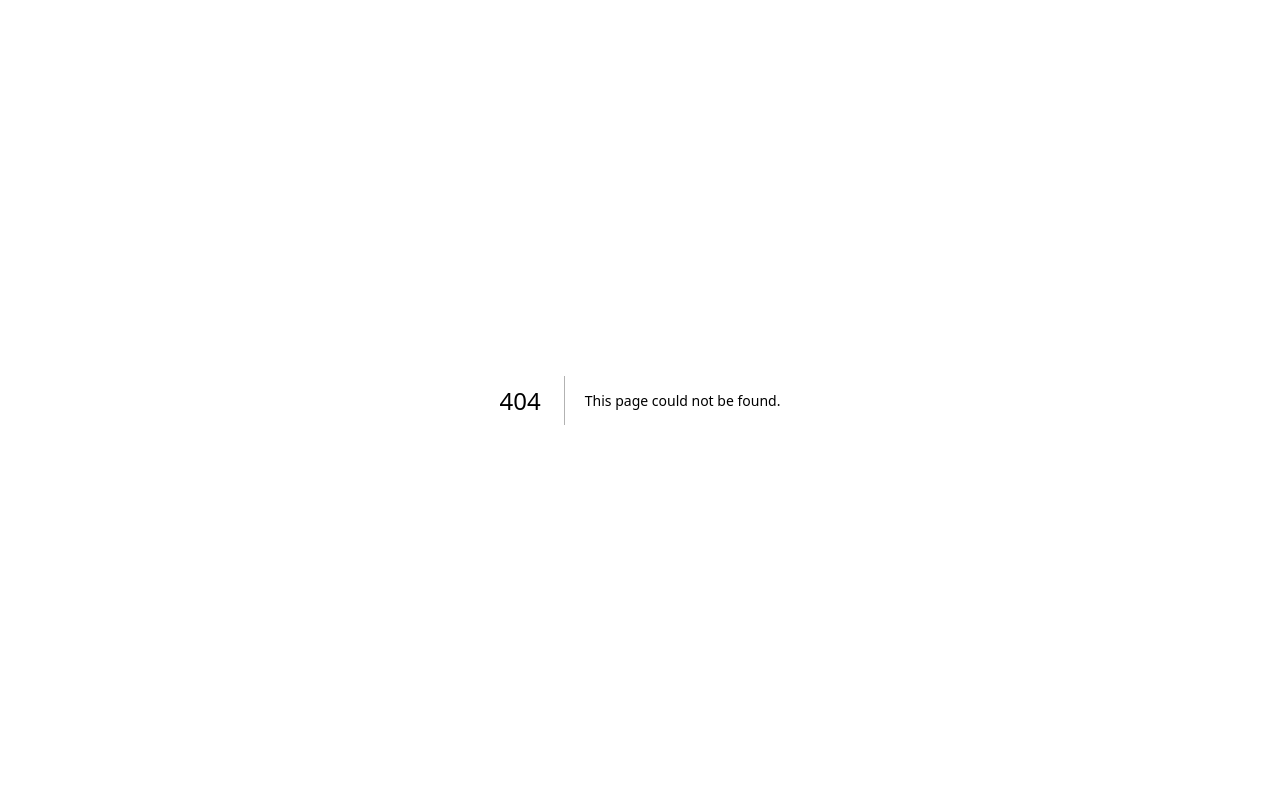
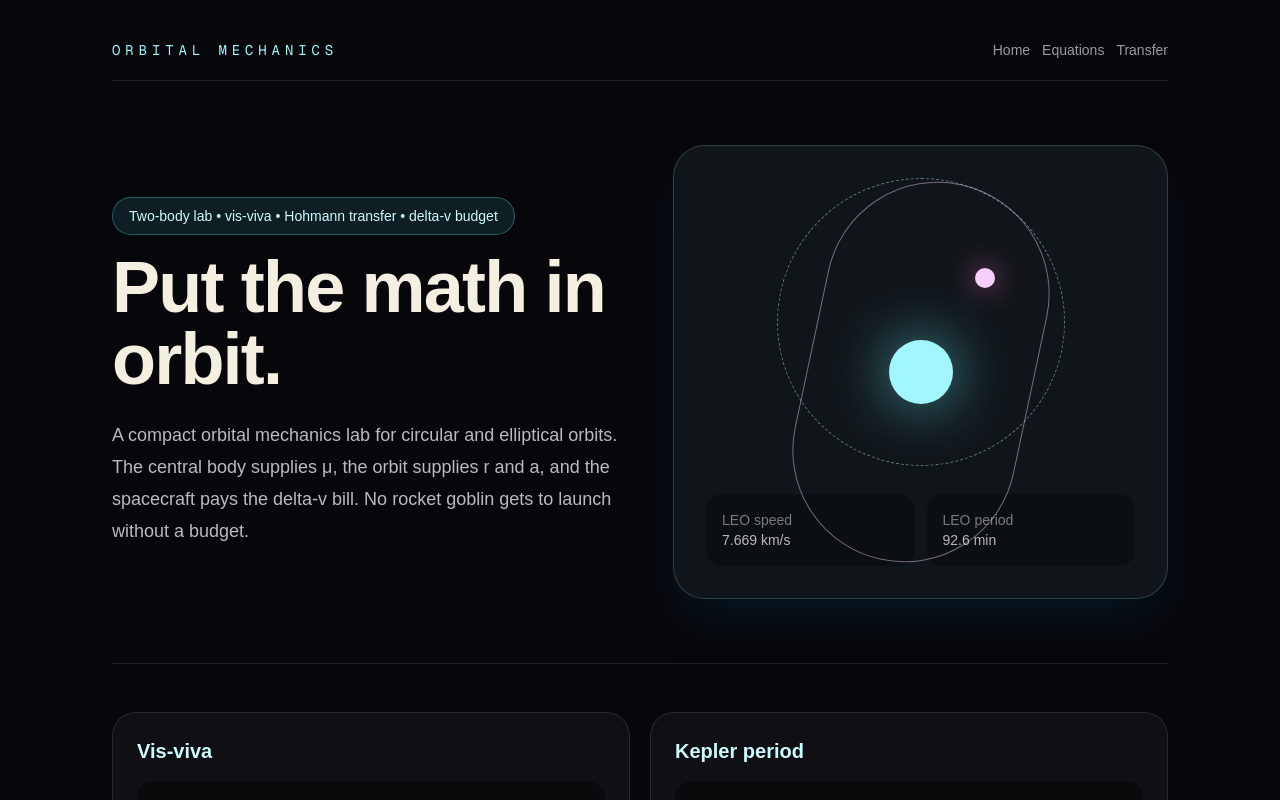
Before and after one commit to hvitiswift-afk/nextjs-boilerplate, a Next.js app: page /orbital-mechanics in a window 1280 px wide. Before the commit this address had no page. Shown: the top 800 px of the page. Built offline with nearby package versions, Linux system fonts and the light colour scheme.

Commit message:
Add orbital mechanics route

```diff
--- /dev/null
+++ b/app/orbital-mechanics/page.tsx
@@ -0,0 +1,5 @@
+import OrbitalMechanicsLab from "@/components/OrbitalMechanicsLab";
+
+export default function Page() {
+  return <OrbitalMechanicsLab />;
+}
```
